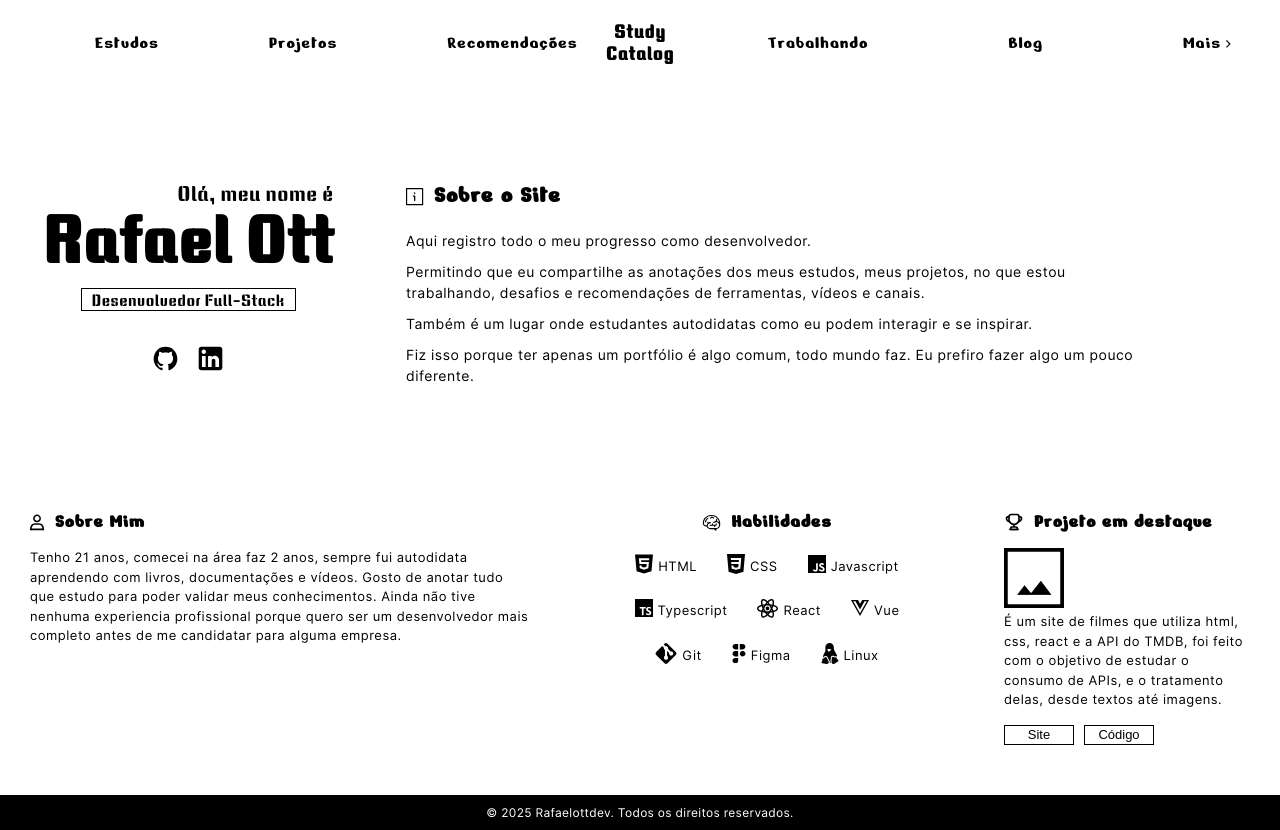
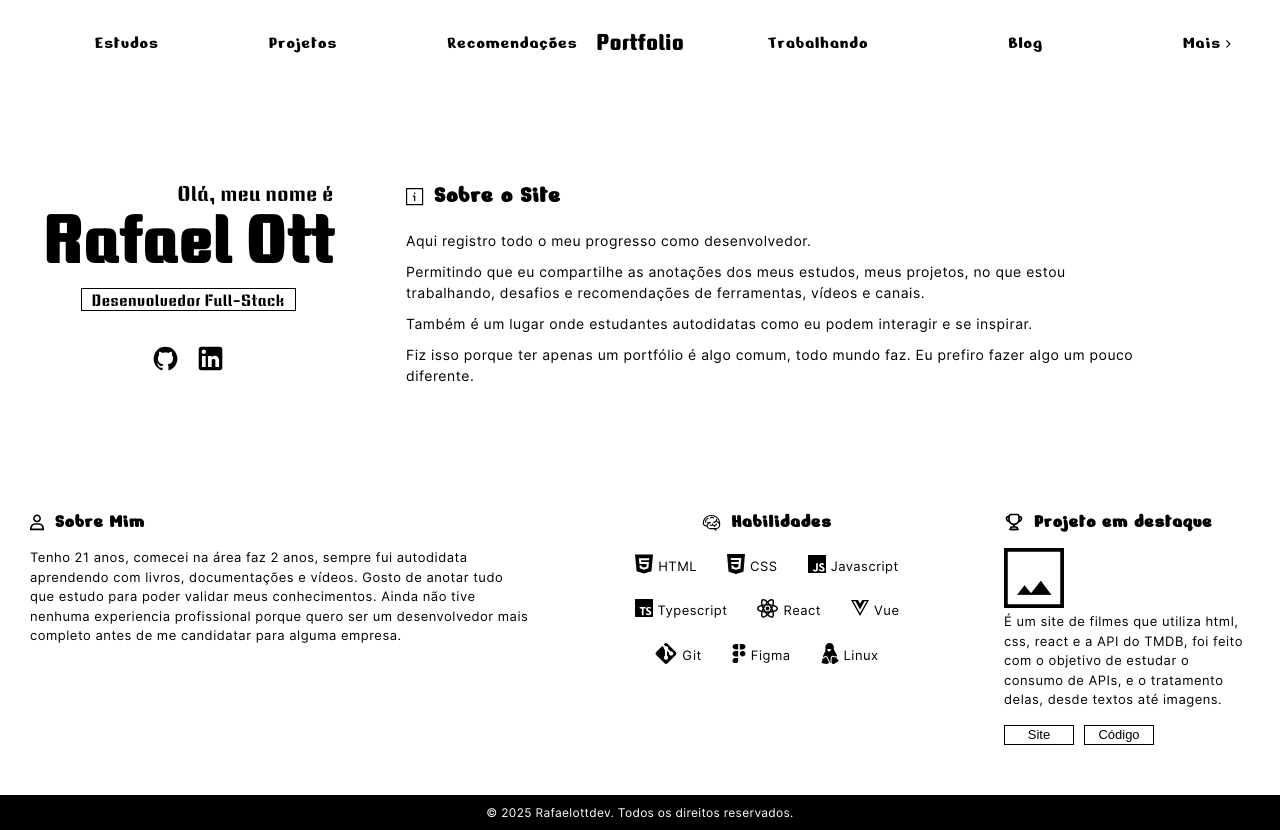
Before and after one commit to rafaelottdev/study-catalog, a React (Vite) app: page / in a window 1280 px wide. Built offline with nearby package versions, Linux system fonts and the light colour scheme.

Commit message:
refactor(project): change project name

```diff
--- a/index.html
+++ b/index.html
@@ -5,7 +5,7 @@
     <meta name="viewport" content="width=device-width, initial-scale=1.0" />
     <link rel="shortcut icon" href="./public/img/Novo Projeto.ico" type="image/x-icon">
 
-    <title>Study Catalog</title>
+    <title>Rafael Ott Portfolio</title>
   </head>
   <body>
     <div id="root"></div>
--- a/src/layouts/Header/Logo/Logo.jsx
+++ b/src/layouts/Header/Logo/Logo.jsx
@@ -21,7 +21,7 @@ const Logo = ({ isScrolling, show, setShow, active, setActive }) => {
                     setActive(false)
                 }}
             >
-                <h1 className={styles.logo_title}>Study Catalog</h1>
+                <h1 className={styles.logo_title}>Portfolio</h1>
             </Link>
         </div>
     )
--- a/src/layouts/Header/Logo/Logo.module.css
+++ b/src/layouts/Header/Logo/Logo.module.css
@@ -17,7 +17,7 @@
     letter-spacing: .5px;
 
     text-align: center;
-    font-size: 1rem;
+    font-size: 18px;
     font-family: var(--title_font);
 }
 
@@ -38,7 +38,7 @@
 
     .logo_title {
         line-height: 1.2em;
-        font-size: 1.125rem;
+        font-size: 21px;
         letter-spacing: 1px;
     }
 }
```
